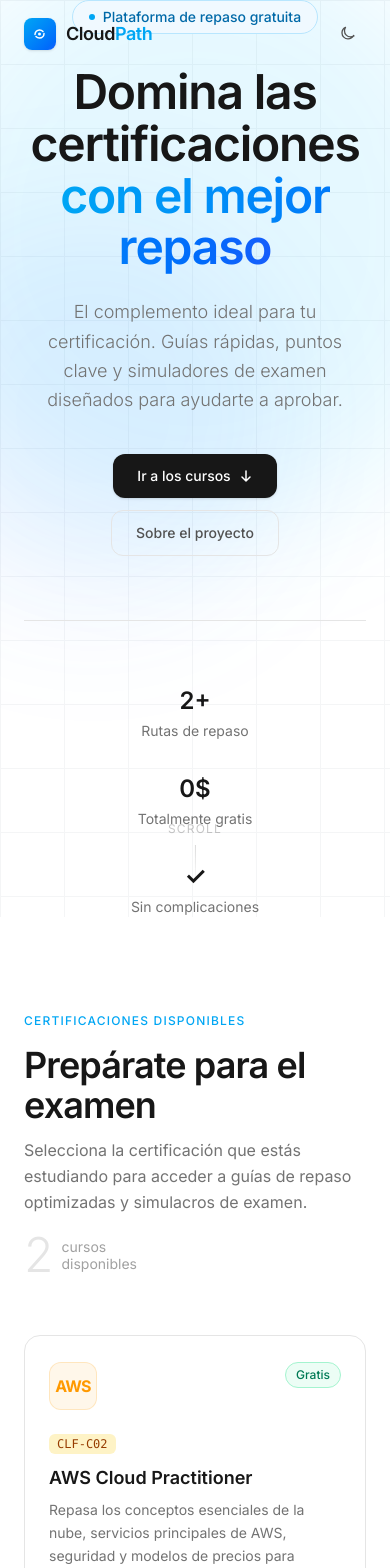
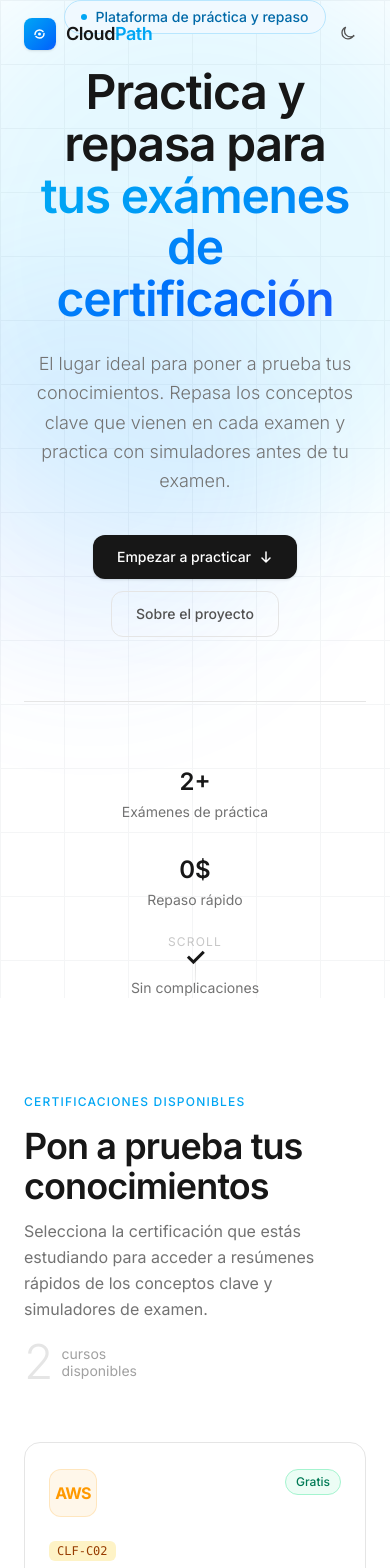
Before and after one commit to carloscdev/cloudpath, a Vue app: page / in a window 390 px wide. Shown: the top 1568 px of the page. Built offline with nearby package versions, Linux system fonts and the light colour scheme.

Commit message:
feat: add page transitions and project info modal to hero section

```diff
--- a/src/App.vue
+++ b/src/App.vue
@@ -1,3 +1,24 @@
 <template>
-  <RouterView />
+  <RouterView v-slot="{ Component }">
+    <transition name="page" mode="out-in">
+      <component :is="Component" />
+    </transition>
+  </RouterView>
 </template>
+
+<style>
+.page-enter-active,
+.page-leave-active {
+  transition: opacity 0.3s cubic-bezier(0.4, 0, 0.2, 1), transform 0.3s cubic-bezier(0.4, 0, 0.2, 1);
+}
+
+.page-enter-from {
+  opacity: 0;
+  transform: translateY(15px);
+}
+
+.page-leave-to {
+  opacity: 0;
+  transform: translateY(-15px);
+}
+</style>
--- a/src/components/HeroSection.vue
+++ b/src/components/HeroSection.vue
@@ -1,53 +1,62 @@
 <template>
-  <section class="relative min-h-screen flex flex-col items-center justify-center px-6 overflow-hidden bg-white dark:bg-neutral-950">
+  <section
+    class="relative min-h-screen flex flex-col items-center justify-center px-6 overflow-hidden bg-white dark:bg-neutral-950">
     <!-- Subtle grid background -->
-    <div class="absolute inset-0 bg-[linear-gradient(to_right,#e5e7eb_1px,transparent_1px),linear-gradient(to_bottom,#e5e7eb_1px,transparent_1px)] bg-[size:4rem_4rem] dark:bg-[linear-gradient(to_right,#262626_1px,transparent_1px),linear-gradient(to_bottom,#262626_1px,transparent_1px)] opacity-40 dark:opacity-30"></div>
+    <div
+      class="absolute inset-0 bg-[linear-gradient(to_right,#e5e7eb_1px,transparent_1px),linear-gradient(to_bottom,#e5e7eb_1px,transparent_1px)] bg-[size:4rem_4rem] dark:bg-[linear-gradient(to_right,#262626_1px,transparent_1px),linear-gradient(to_bottom,#262626_1px,transparent_1px)] opacity-40 dark:opacity-30">
+    </div>
 
     <!-- Glow orbs -->
-    <div class="absolute top-1/4 left-1/2 -translate-x-1/2 -translate-y-1/2 w-[600px] h-[600px] bg-sky-400/10 dark:bg-sky-500/8 rounded-full blur-3xl pointer-events-none"></div>
-    <div class="absolute bottom-1/3 right-1/4 w-[400px] h-[400px] bg-blue-500/8 dark:bg-blue-600/6 rounded-full blur-3xl pointer-events-none"></div>
+    <div
+      class="absolute top-1/4 left-1/2 -translate-x-1/2 -translate-y-1/2 w-[600px] h-[600px] bg-sky-400/10 dark:bg-sky-500/8 rounded-full blur-3xl pointer-events-none">
+    </div>
+    <div
+      class="absolute bottom-1/3 right-1/4 w-[400px] h-[400px] bg-blue-500/8 dark:bg-blue-600/6 rounded-full blur-3xl pointer-events-none">
+    </div>
 
     <div class="relative z-10 max-w-4xl mx-auto text-center">
       <!-- Badge -->
-      <div class="inline-flex items-center gap-2 px-4 py-1.5 mb-8 text-sm font-medium text-sky-700 dark:text-sky-400 bg-sky-50 dark:bg-sky-950/50 border border-sky-200 dark:border-sky-800/60 rounded-full">
+      <div
+        class="inline-flex items-center gap-2 px-4 py-1.5 mb-8 text-sm font-medium text-sky-700 dark:text-sky-400 bg-sky-50 dark:bg-sky-950/50 border border-sky-200 dark:border-sky-800/60 rounded-full">
         <span class="w-1.5 h-1.5 rounded-full bg-sky-500 animate-pulse"></span>
         {{ t.hero.badge }}
       </div>
 
       <!-- Main heading -->
-      <h1 class="text-5xl sm:text-6xl lg:text-7xl font-semibold tracking-tight text-neutral-900 dark:text-white mb-6 leading-[1.08]">
-        {{ t.hero.title }}<br/>
+      <h1
+        class="text-5xl sm:text-6xl lg:text-7xl font-semibold tracking-tight text-neutral-900 dark:text-white mb-6 leading-[1.08]">
+        {{ t.hero.title }}<br />
         <span class="bg-gradient-to-r from-sky-500 to-blue-600 bg-clip-text text-transparent">
           {{ t.hero.titleHighlight }}
         </span>
       </h1>
 
       <!-- Subtitle -->
-      <p class="text-lg sm:text-xl text-neutral-500 dark:text-neutral-400 max-w-2xl mx-auto mb-10 leading-relaxed font-light">
+      <p
+        class="text-lg sm:text-xl text-neutral-500 dark:text-neutral-400 max-w-2xl mx-auto mb-10 leading-relaxed font-light">
         {{ t.hero.subtitle }}
       </p>
 
       <!-- CTA buttons -->
       <div class="flex flex-col sm:flex-row items-center justify-center gap-3">
-        <a
-          href="#courses"
-          class="group inline-flex items-center gap-2 px-6 py-3 bg-neutral-900 dark:bg-white text-white dark:text-neutral-900 rounded-xl font-medium text-sm hover:bg-neutral-700 dark:hover:bg-neutral-100 transition-all duration-200 shadow-sm hover:shadow-md"
-        >
+        <a href="#courses"
+          class="group inline-flex items-center gap-2 px-6 py-3 bg-neutral-900 dark:bg-white text-white dark:text-neutral-900 rounded-xl font-medium text-sm hover:bg-neutral-700 dark:hover:bg-neutral-100 transition-all duration-200 shadow-sm hover:shadow-md">
           {{ t.hero.cta }}
-          <svg width="14" height="14" viewBox="0 0 14 14" fill="none" xmlns="http://www.w3.org/2000/svg" class="transition-transform group-hover:translate-y-0.5 duration-200">
-            <path d="M7 2L7 12M7 12L3 8M7 12L11 8" stroke="currentColor" stroke-width="1.5" stroke-linecap="round" stroke-linejoin="round"/>
+          <svg width="14" height="14" viewBox="0 0 14 14" fill="none" xmlns="http://www.w3.org/2000/svg"
+            class="transition-transform group-hover:translate-y-0.5 duration-200">
+            <path d="M7 2L7 12M7 12L3 8M7 12L11 8" stroke="currentColor" stroke-width="1.5" stroke-linecap="round"
+              stroke-linejoin="round" />
           </svg>
         </a>
-        <a
-          href="#how"
-          class="inline-flex items-center gap-2 px-6 py-3 bg-transparent text-neutral-600 dark:text-neutral-400 border border-neutral-200 dark:border-neutral-800 rounded-xl font-medium text-sm hover:bg-neutral-50 dark:hover:bg-neutral-900 hover:border-neutral-300 dark:hover:border-neutral-700 transition-all duration-200"
-        >
+        <button @click="isModalOpen = true"
+          class="inline-flex items-center gap-2 px-6 py-3 bg-transparent text-neutral-600 dark:text-neutral-400 border border-neutral-200 dark:border-neutral-800 rounded-xl font-medium text-sm hover:bg-neutral-50 dark:hover:bg-neutral-900 hover:border-neutral-300 dark:hover:border-neutral-700 transition-all duration-200">
           {{ t.hero.ctaSecondary }}
-        </a>
+        </button>
       </div>
 
       <!-- Stats row -->
-      <div class="flex flex-col sm:flex-row items-center justify-center gap-8 mt-16 pt-16 border-t border-neutral-200 dark:border-neutral-800">
+      <div
+        class="flex flex-col sm:flex-row items-center justify-center gap-8 mt-16 pt-16 border-t border-neutral-200 dark:border-neutral-800">
         <div v-for="stat in stats" :key="stat.key" class="flex flex-col items-center gap-1">
           <span class="text-2xl font-semibold text-neutral-900 dark:text-white">{{ stat.value }}</span>
           <span class="text-sm text-neutral-500 dark:text-neutral-500">{{ t.hero[stat.key] }}</span>
@@ -56,15 +65,68 @@
     </div>
 
     <!-- Scroll indicator -->
-    <div class="absolute bottom-8 left-1/2 -translate-x-1/2 flex flex-col items-center gap-2 opacity-40 dark:opacity-30">
+    <div
+      class="absolute bottom-0 left-1/2 -translate-x-1/2 flex flex-col items-center gap-2 opacity-40 dark:opacity-30">
       <span class="text-xs text-neutral-500 dark:text-neutral-600 tracking-widest uppercase">Scroll</span>
       <div class="w-px h-10 bg-gradient-to-b from-neutral-400 dark:from-neutral-600 to-transparent"></div>
     </div>
+
+    <!-- About Project Modal -->
+    <Teleport to="body">
+      <Transition enter-active-class="transition ease-out duration-300" enter-from-class="opacity-0"
+        enter-to-class="opacity-100" leave-active-class="transition ease-in duration-200" leave-from-class="opacity-100"
+        leave-to-class="opacity-0">
+        <div v-if="isModalOpen"
+          class="fixed inset-0 z-50 flex items-center justify-center p-4 sm:p-6 bg-neutral-900/60 backdrop-blur-sm"
+          @click="isModalOpen = false">
+          <Transition enter-active-class="transition ease-out duration-300"
+            enter-from-class="opacity-0 translate-y-4 sm:translate-y-0 sm:scale-95"
+            enter-to-class="opacity-100 translate-y-0 sm:scale-100" leave-active-class="transition ease-in duration-200"
+            leave-from-class="opacity-100 translate-y-0 sm:scale-100"
+            leave-to-class="opacity-0 translate-y-4 sm:translate-y-0 sm:scale-95">
+            <div v-if="isModalOpen"
+              class="relative w-full max-w-lg bg-white dark:bg-neutral-900 rounded-2xl shadow-xl overflow-hidden"
+              @click.stop>
+              <!-- Modal Header -->
+              <div
+                class="flex items-center justify-between px-6 py-4 border-b border-neutral-200 dark:border-neutral-800">
+                <h3 class="text-lg font-semibold text-neutral-900 dark:text-white">
+                  {{ t.aboutProject.title }}
+                </h3>
+                <button @click="isModalOpen = false"
+                  class="text-neutral-400 hover:text-neutral-500 dark:hover:text-neutral-300 transition-colors">
+                  <span class="sr-only">{{ t.aboutProject.close }}</span>
+                  <svg class="w-5 h-5" fill="none" viewBox="0 0 24 24" stroke="currentColor">
+                    <path stroke-linecap="round" stroke-linejoin="round" stroke-width="2" d="M6 18L18 6M6 6l12 12" />
+                  </svg>
+                </button>
+              </div>
+
+              <!-- Modal Body -->
+              <div class="p-6">
+                <p class="text-neutral-600 dark:text-neutral-400 leading-relaxed text-sm sm:text-base">
+                  {{ t.aboutProject.description }}
+                </p>
+              </div>
+
+              <!-- Modal Footer -->
+              <div
+                class="px-6 py-4 bg-neutral-50 dark:bg-neutral-950/50 border-t border-neutral-200 dark:border-neutral-800 flex justify-end">
+                <button @click="isModalOpen = false"
+                  class="px-5 py-2.5 bg-neutral-900 dark:bg-white text-white dark:text-neutral-900 rounded-xl font-medium text-sm hover:bg-neutral-800 dark:hover:bg-neutral-100 transition-colors">
+                  {{ t.aboutProject.close }}
+                </button>
+              </div>
+            </div>
+          </Transition>
+        </div>
+      </Transition>
+    </Teleport>
   </section>
 </template>
 
 <script setup>
-import { computed } from 'vue'
+import { computed, ref } from 'vue'
 import { useI18n } from '../composables/useI18n.js'
 
 const { t } = useI18n()
@@ -74,4 +136,6 @@ const stats = [
   { key: 'stat2', value: '0$' },
   { key: 'stat3', value: '✓' },
 ]
+
+const isModalOpen = ref(false)
 </script>
--- a/src/components/course/ExamSimulator.vue
+++ b/src/components/course/ExamSimulator.vue
@@ -11,24 +11,22 @@
       </div>
       <h3 class="text-xl font-semibold text-neutral-900 dark:text-white mb-2">Simulador de Examen</h3>
       <p class="text-sm text-neutral-500 dark:text-neutral-400 max-w-md mx-auto mb-6 leading-relaxed">
-        Recibirás <strong class="text-neutral-700 dark:text-neutral-300">10 preguntas aleatorias</strong> de un banco de <strong class="text-neutral-700 dark:text-neutral-300">{{ totalQuestions }} preguntas</strong> que cubren los 4 dominios del examen CLF-C02. Recibirás retroalimentación inmediata en cada respuesta.
+        Recibirás <strong class="text-neutral-700 dark:text-neutral-300">{{ examData.questionsPerExam }} preguntas aleatorias</strong> de un banco de <strong class="text-neutral-700 dark:text-neutral-300">{{ totalQuestions }} preguntas</strong> que cubren los {{ courseContent.domains.length }} dominios del examen {{ courseInfo.badge }}. Recibirás retroalimentación inmediata en cada respuesta.
       </p>
       <!-- Domain distribution -->
       <div class="flex flex-wrap justify-center gap-2 mb-8">
-        <span class="px-3 py-1 rounded-full text-xs font-medium bg-neutral-100 dark:bg-neutral-800 text-neutral-600 dark:text-neutral-400">
-          Dominio 1: 24%
-        </span>
-        <span class="px-3 py-1 rounded-full text-xs font-medium bg-neutral-100 dark:bg-neutral-800 text-neutral-600 dark:text-neutral-400">
-          Dominio 2: 30%
-        </span>
-        <span class="px-3 py-1 rounded-full text-xs font-medium bg-neutral-100 dark:bg-neutral-800 text-neutral-600 dark:text-neutral-400">
-          Dominio 3: 34%
-        </span>
-        <span class="px-3 py-1 rounded-full text-xs font-medium bg-neutral-100 dark:bg-neutral-800 text-neutral-600 dark:text-neutral-400">
-          Dominio 4: 12%
+        <span v-for="domain in courseContent.domains" :key="domain.id" class="px-3 py-1 rounded-full text-xs font-medium bg-neutral-100 dark:bg-neutral-800 text-neutral-600 dark:text-neutral-400">
+          Dominio {{ domain.number }}: {{ domain.weight }}%
         </span>
       </div>
-      <div class="flex flex-col sm:flex-row gap-3 justify-center">
+      <div class="flex flex-col sm:flex-row gap-3 justify-center relative">
+        <!-- Toast Notification -->
+        <Transition name="fade-up">
+          <div v-if="showToast" class="absolute -top-12 left-1/2 -translate-x-1/2 px-4 py-2 bg-emerald-500 text-white text-xs font-medium rounded-lg shadow-lg flex items-center gap-2 whitespace-nowrap pointer-events-none">
+            <svg width="14" height="14" viewBox="0 0 16 16" fill="none"><path d="M3 8l3 3 7-7" stroke="currentColor" stroke-width="2" stroke-linecap="round" stroke-linejoin="round"/></svg>
+            Preguntas recargadas
+          </div>
+        </Transition>
         <button
           @click="startExam"
           class="inline-flex items-center justify-center gap-2 px-6 py-3 bg-neutral-900 dark:bg-white text-white dark:text-neutral-900 rounded-xl font-medium text-sm hover:bg-neutral-700 dark:hover:bg-neutral-100 active:scale-95"
@@ -228,7 +226,9 @@
 import { ref, computed } from 'vue'
 
 const props = defineProps({
-  examData: { type: Object, required: true }
+  examData: { type: Object, required: true },
+  courseInfo: { type: Object, required: true },
+  courseContent: { type: Object, required: true }
 })
 
 const allQuestions = props.examData.questions
@@ -241,6 +241,7 @@ const activeQuestions = ref([])
 const currentIndex = ref(0)
 const selectedAnswer = ref(null)
 const answers = ref([]) // { questionId, selected, correct }
+const showToast = ref(false)
 
 // Computed
 const currentQuestion = computed(() => activeQuestions.value[currentIndex.value])
@@ -255,7 +256,7 @@ const scorePercent = computed(() => {
 })
 
 const domainBreakdown = computed(() => {
-  const domains = [1, 2, 3, 4]
+  const domains = props.courseContent.domains.map(d => d.number)
   return domains.map(d => {
     const dAnswers = answers.value.filter(a => a.domain === d)
     const total = dAnswers.length
@@ -302,6 +303,8 @@ function startExam() {
 
 function shuffleQuestions() {
   pickQuestions()
+  showToast.value = true
+  setTimeout(() => showToast.value = false, 2500)
 }
 
 function selectAnswer(i) {
--- a/src/composables/useI18n.js
+++ b/src/composables/useI18n.js
@@ -8,26 +8,26 @@ const t = reactive({
     free: '100% Gratuito',
   },
   hero: {
-    badge: 'Plataforma de repaso gratuita',
-    title: 'Domina las certificaciones',
-    titleHighlight: 'con el mejor repaso',
-    subtitle: 'El complemento ideal para tu certificación. Guías rápidas, puntos clave y simuladores de examen diseñados para ayudarte a aprobar.',
-    cta: 'Ir a los cursos',
+    badge: 'Plataforma de práctica y repaso',
+    title: 'Practica y repasa para',
+    titleHighlight: 'tus exámenes de certificación',
+    subtitle: 'El lugar ideal para poner a prueba tus conocimientos. Repasa los conceptos clave que vienen en cada examen y practica con simuladores antes de tu examen.',
+    cta: 'Empezar a practicar',
     ctaSecondary: 'Sobre el proyecto',
-    stat1: 'Rutas de repaso',
-    stat2: 'Totalmente gratis',
+    stat1: 'Exámenes de práctica',
+    stat2: 'Repaso rápido',
     stat3: 'Sin complicaciones',
   },
   courses: {
     sectionLabel: 'Certificaciones disponibles',
-    title: 'Prepárate para el examen',
-    subtitle: 'Selecciona la certificación que estás estudiando para acceder a guías de repaso optimizadas y simulacros de examen.',
-    startCourse: 'Empezar repaso',
+    title: 'Pon a prueba tus conocimientos',
+    subtitle: 'Selecciona la certificación que estás estudiando para acceder a resúmenes rápidos de los conceptos clave y simuladores de examen.',
+    startCourse: 'Empezar a practicar',
     comingSoon: 'Próximamente',
     free: 'Gratis',
     level: 'Nivel',
     duration: 'Tiempo de repaso',
-    topics: 'secciones',
+    topics: 'dominios',
     questions: 'preguntas',
   },
   footer: {
@@ -36,6 +36,11 @@ const t = reactive({
     madeWith: 'Hecho con',
     by: 'por',
     rights: 'Todos los derechos reservados.',
+  },
+  aboutProject: {
+    title: 'Sobre el Proyecto',
+    description: 'Este proyecto nace con la misión de brindar información y recursos gratuitos para ayudar a las personas a certificarse en la nube. Poco a poco, a medida que voy obteniendo certificaciones, sigo añadiendo contenido, resúmenes clave y exámenes de prueba diseñados para que practiques y ganes confianza antes de presentar el examen oficial.',
+    close: 'Cerrar'
   }
 })
 
--- a/src/style.css
+++ b/src/style.css
@@ -6,6 +6,10 @@
 @layer base {
   :root {
     font-family: 'Inter', sans-serif;
+  }
+
+  html {
+    scroll-behavior: smooth;
   }
 
   /* Smooth theme transitions scoped only to color-related properties */
--- a/src/views/HomeView.vue
+++ b/src/views/HomeView.vue
@@ -1,10 +1,12 @@
 <template>
+  <div>
     <TheNavbar />
     <main>
       <HeroSection />
       <CoursesSection />
     </main>
     <TheFooter />
+  </div>
 </template>
 
 <script setup>
```
Also changed, not shown: src/views/CourseView.vue (+36 -36 lines). Lines whose indentation alone changed are shown as unchanged.
